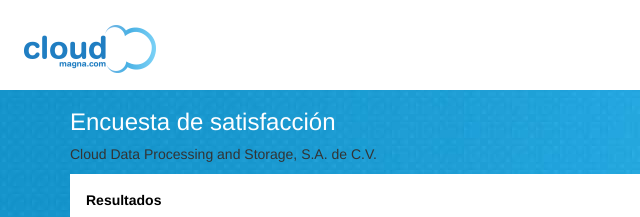
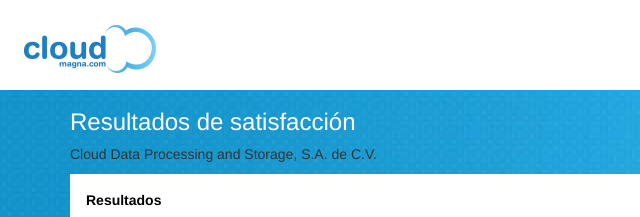
Before and after one commit to encuestatest/encuestatest, a plain HTML site: page tabla.html in a window 1280 px wide. Shown: the top 217 px of the page, 0-640 px from the left. Drawn offline with nearby package versions, Linux system fonts and the light colour scheme; no server answers.

Commit message:
Resultados

```diff
--- a/tabla.html
+++ b/tabla.html
@@ -26,7 +26,7 @@
   <div class="container">
     <div class="row">
       <div class="col-md-12">
-        <h3 class="">Encuesta de satisfacción
+        <h3 class="">Resultados de satisfacción
 
         </h3>
         <p class="" >Cloud Data Processing and Storage, S.A. de C.V.</p>
```
